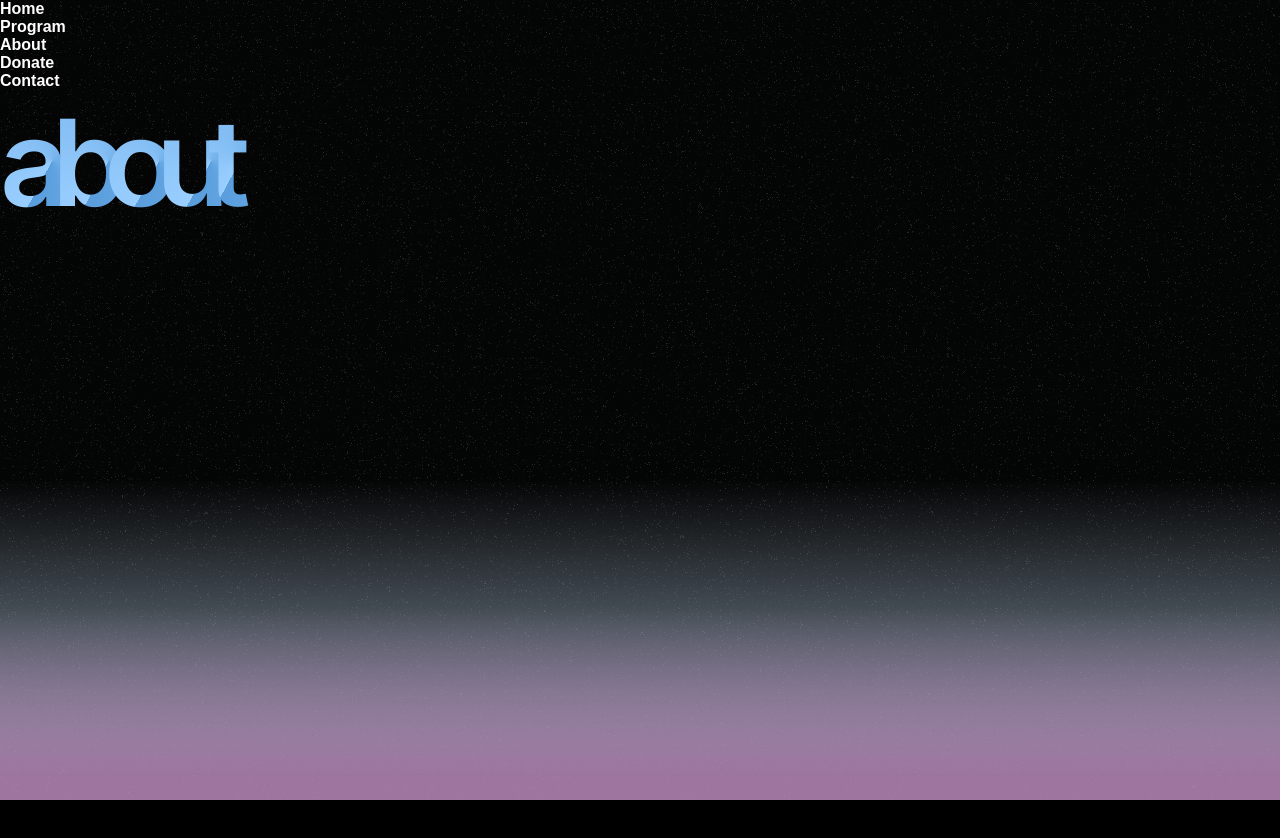
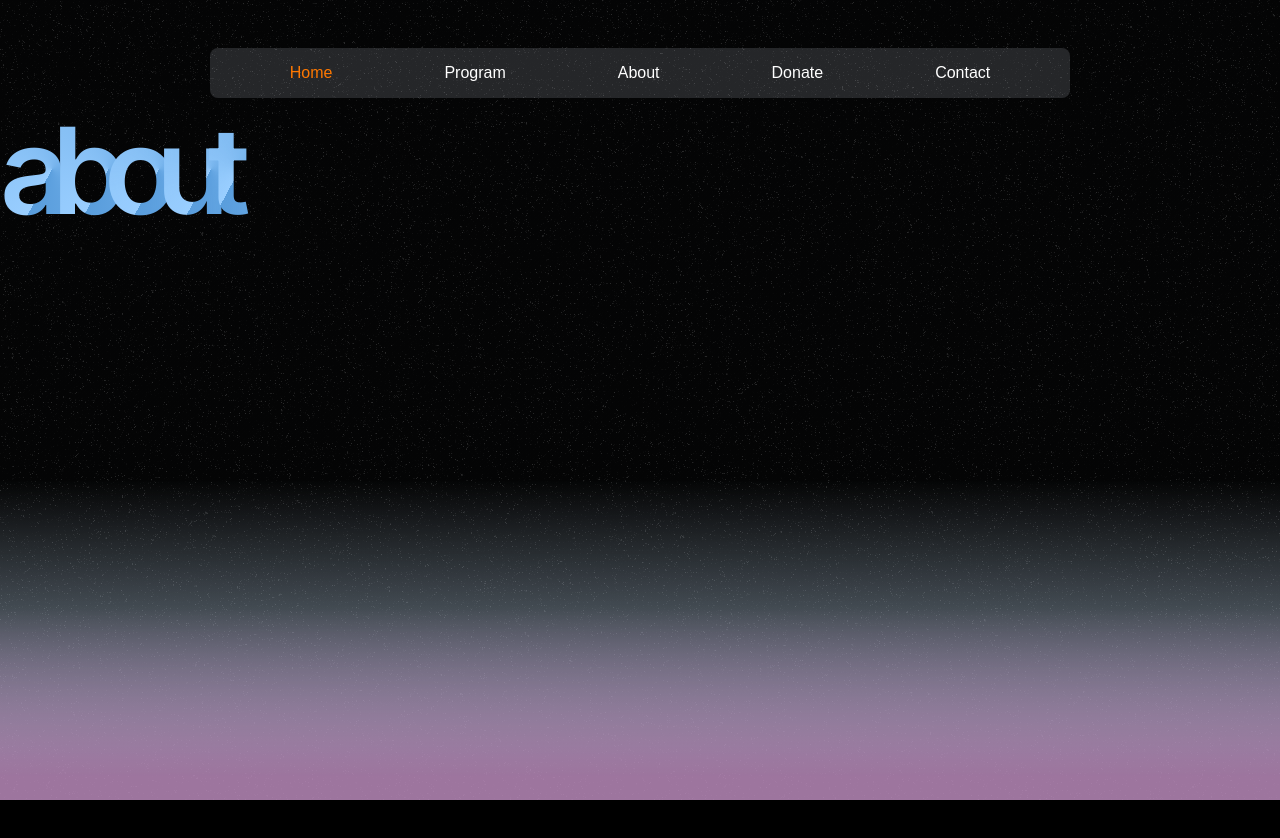
Before and after one commit to lizetteayala1211/jupiter-mag, a Next.js app: page /about in a window 1280 px wide. Shown: the top 838 px of the page. Before the commit the page ends 800 px from the top, so only its background shows below. Built offline with nearby package versions, Linux system fonts and the light colour scheme; a web font is replaced by a local one.

Commit message:
stopping place for now, where navbar and stuff is set up, but app state and stuff needs some more thinking

```diff
--- a/src/components/Base.tsx
+++ b/src/components/Base.tsx
@@ -2,25 +2,21 @@
 
 import React, { ReactNode } from "react"
 import { NavBar } from "./NavBar"
-import { BaseContainer, ContentContainer, Gradient } from "./styled"
+import { BaseContainer, Gradient } from "./styled"
 import { DesktopGrain, MobileGrain } from "./GrainBackgrounds"
 import { useIsXsSmallDevice } from "@/helpers/breakpoints"
 
 type Props = { children: ReactNode }
+
 export function Base({ children }: Props) {
-  return (
-    <Background>
-      <NavBar />
-      <ContentContainer>{children}</ContentContainer>
-    </Background>
-  )
-}
+  const isMobile = useIsXsSmallDevice()
 
-function Background({ children }: Props) {
-  const isMobile = useIsXsSmallDevice()
   return (
     <>
-      <BaseContainer>{children}</BaseContainer>
+      <BaseContainer>
+        <NavBar />
+        {children}
+      </BaseContainer>
       <Gradient />
       {isMobile ? <MobileGrain /> : <DesktopGrain />}
     </>
--- a/src/components/NavBar.tsx
+++ b/src/components/NavBar.tsx
@@ -2,16 +2,62 @@
 
 import Link from "next/link"
 import React from "react"
-import { NavBarContainer } from "./styled"
+import { Pages } from "@/state/AppState"
+// import { useAppState } from "@/providers/AppStateProvider"
 
 export function NavBar() {
   return (
-    <NavBarContainer>
-      <Link href=".">Home</Link>
-      <Link href="/program">Program</Link>
-      <Link href="/about">About</Link>
-      <Link href="/donate">Donate</Link>
-      <Link href="/contact">Contact</Link>
-    </NavBarContainer>
+    <div style={{ display: "flex", justifyContent: "center" }}>
+      <div
+        style={{
+          display: "flex",
+          gap: "5em",
+          backgroundColor: "#E0E9F426",
+          borderRadius: "8px",
+          padding: "0 4em",
+          justifyContent: "center",
+          marginTop: "3em",
+        }}
+      >
+        <NavItems />
+      </div>
+    </div>
   )
 }
+
+function NavItems() {
+  // const { selectedPage } = useAppState()
+  //todo: fix this
+  const selectedPage = "home"
+  const setColor = (page: Pages) =>
+    selectedPage === page ? "#FE7801" : "white"
+
+  return (
+    <>
+      <Link style={{ padding: "1em", color: setColor("home") }} href=".">
+        Home
+      </Link>
+      <Link
+        style={{ padding: "1em", color: setColor("program") }}
+        href="/program"
+      >
+        Program
+      </Link>
+      <Link style={{ padding: "1em", color: setColor("about") }} href="/about">
+        About
+      </Link>
+      <Link
+        style={{ padding: "1em", color: setColor("donate") }}
+        href="/donate"
+      >
+        Donate
+      </Link>
+      <Link
+        style={{ padding: "1em", color: setColor("contact") }}
+        href="/contact"
+      >
+        Contact
+      </Link>
+    </>
+  )
+}
--- /dev/null
+++ b/src/components/Title/styled.ts
@@ -0,0 +1,39 @@
+import styled from "styled-components"
+
+export const GradientTitleContainer = styled.div`
+  display: flex;
+  flex-direction: row;
+  height: 100%;
+`
+
+export const GradientLetterContainer = styled.div`
+  position: absolute;
+`
+
+export const GradientLetter = styled.div`
+  font-family: "Inter", sans-serif;
+  font-weight: 600;
+
+  // fallback background color
+  background-color: #99ceff;
+  font-size: 120px;
+  // gradient
+  background-image: conic-gradient(
+    from 208deg at 75.28% 49.13%,
+    #99ceff 0deg,
+    rgba(35, 116, 191, 0.54) 360deg
+  );
+
+  // set the background size and repeat properties
+  background-size: 100%;
+  background-repeat: repeat;
+
+  // use the text as a mask for the background.
+  background-clip: text;
+
+  // show the gradient as a text color rather than element bg.
+  -webkit-background-clip: text;
+  -webkit-text-fill-color: transparent;
+  -moz-background-clip: text;
+  -moz-text-fill-color: transparent;
+`
--- a/src/components/styled.ts
+++ b/src/components/styled.ts
@@ -5,15 +5,6 @@ export const BaseContainer = styled.div`
   width: 100%;
   height: 100%;
   position: absolute;
-`
-
-export const ContentContainer = styled.div``
-
-export const NavBarContainer = styled.div`
-  display: flex;
-  flex-direction: column;
-  font-weight: var(--font-body-weight);
-  z-index: 10;
 `
 
 export const Gradient = styled.div`
@@ -33,41 +24,3 @@ export const Gradient = styled.div`
 
   filter: brightness(100%) saturate(40%);
 `
-
-export const GradientTitleContainer = styled.div`
-  display: flex;
-  flex-direction: row;
-  height: 100%;
-`
-
-export const GradientLetterContainer = styled.div`
-  position: absolute;
-`
-
-export const GradientLetter = styled.div`
-  font-family: "Inter", sans-serif;
-  font-weight: 600;
-
-  // fallback background color
-  background-color: #99ceff;
-  font-size: 120px;
-  // gradient
-  background-image: conic-gradient(
-    from 208deg at 75.28% 49.13%,
-    #99ceff 0deg,
-    rgba(35, 116, 191, 0.54) 360deg
-  );
-
-  // set the background size and repeat properties
-  background-size: 100%;
-  background-repeat: repeat;
-
-  // use the text as a mask for the background.
-  background-clip: text;
-
-  // show the gradient as a text color rather than element bg.
-  -webkit-background-clip: text;
-  -webkit-text-fill-color: transparent;
-  -moz-background-clip: text;
-  -moz-text-fill-color: transparent;
-`
--- /dev/null
+++ b/src/helpers/exhaustiveSwitchAssert.ts
@@ -0,0 +1,3 @@
+export function exhaustiveSwitchAssert(x: never): never {
+  throw new Error(`Unhandled switch case ${x}`)
+}
--- /dev/null
+++ b/src/providers/AppStateProvider.tsx
@@ -0,0 +1,39 @@
+import React from "react"
+import { AppAction, appReducer, AppState } from "@/state/AppState"
+
+type AppStateContextValue = [AppState, React.Dispatch<AppAction>]
+const AppStateContext = React.createContext<AppStateContextValue>(null!)
+
+type Props = {
+  children: React.ReactNode
+}
+
+export function AppStateProvider({ children }: Props) {
+  const [state, dispatch] = React.useReducer(appReducer, {
+    selectedPage: "home",
+  })
+
+  return (
+    <AppStateContext.Provider value={[state, dispatch]}>
+      {children}
+    </AppStateContext.Provider>
+  )
+}
+
+export function useAppState() {
+  const context = React.useContext(AppStateContext)
+  if (!context) {
+    throw new Error("useAppState must be used within a AppStateProvider")
+  }
+  const [state] = context
+  return state
+}
+
+export function useAppDispatch() {
+  const context = React.useContext(AppStateContext)
+  if (!context) {
+    throw new Error("useAppDispatch must be used within a AppStateProvider")
+  }
+  const [, dispatch] = context
+  return dispatch
+}
--- /dev/null
+++ b/src/state/AppState.ts
@@ -0,0 +1,20 @@
+import { exhaustiveSwitchAssert } from "@/helpers/exhaustiveSwitchAssert"
+
+export type Pages = "home" | "program" | "about" | "donate" | "contact"
+
+export enum AppActionType {
+  SET_PAGE = "SET_PAGE",
+}
+export type AppState = { selectedPage: Pages }
+export type AppAction = { type: AppActionType.SET_PAGE; value: Pages }
+
+export function appReducer(state: AppState, action: AppAction): AppState {
+  switch (action.type) {
+    case AppActionType.SET_PAGE: {
+      return { ...state, selectedPage: action.value }
+    }
+    default: {
+      return exhaustiveSwitchAssert(action as never)
+    }
+  }
+}
```
Also changed, not shown: src/components/Title/index.tsx (renamed from src/components/Title.tsx, +6 -1 lines).
